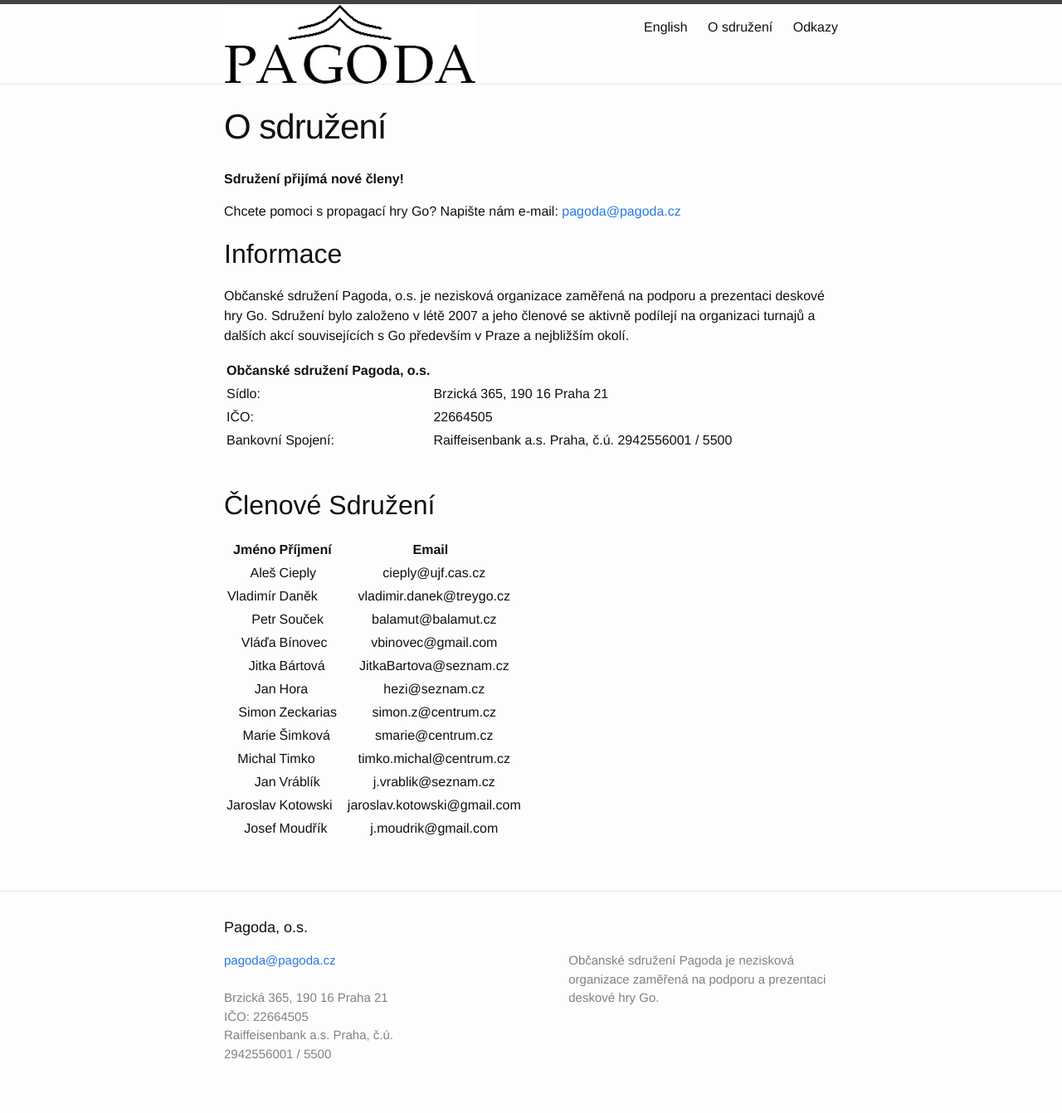
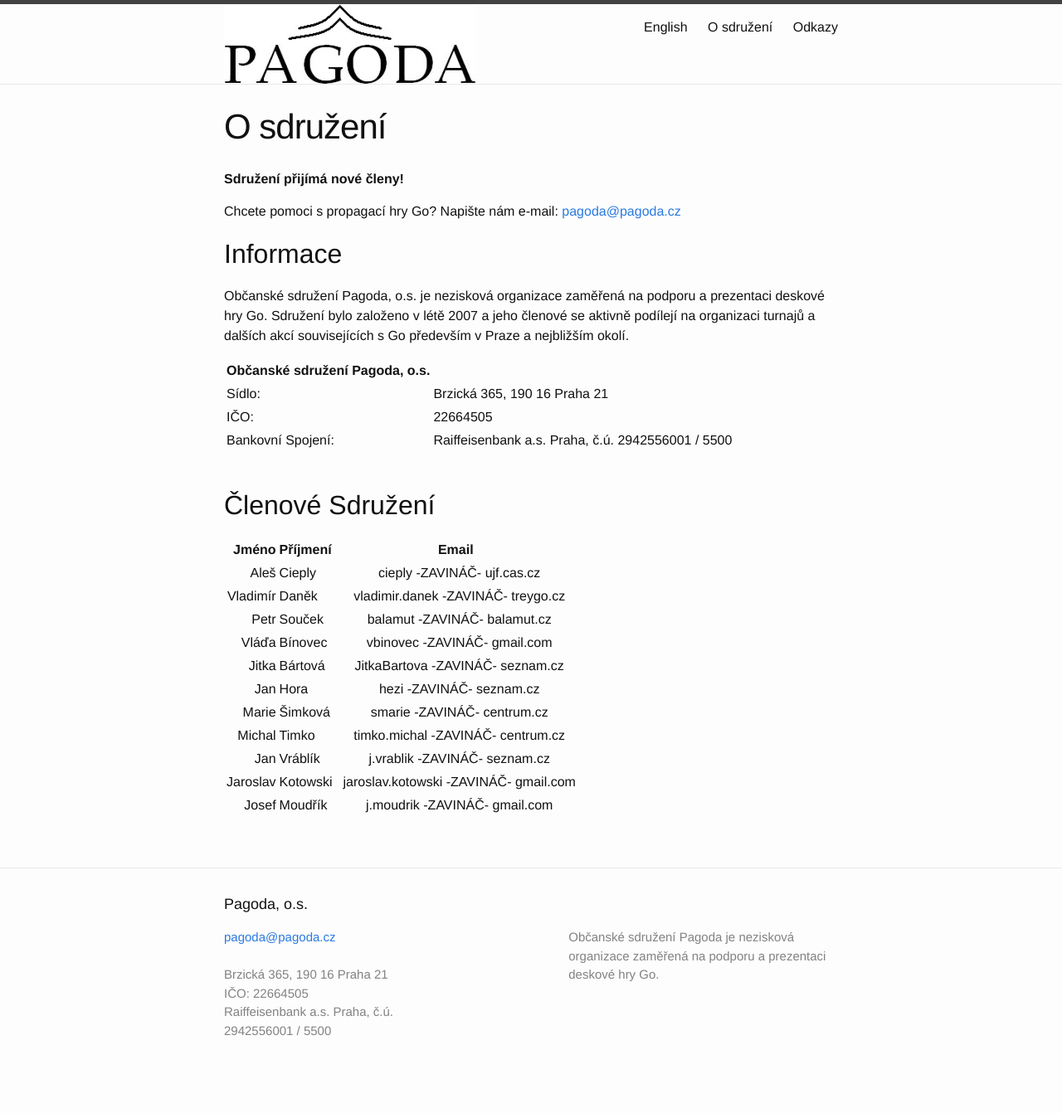
Before and after one commit to pagodacz/pagodacz.github.io, a Jekyll site: the page built from o_nas.md, in a window 1280 px wide. Shown: the whole page at 83% size. Built offline with Jekyll 4.4.1, drawn with Linux system fonts in a browser that asks for light colours; after the commit the page ends 1314 px from its top, so only the background shows below that.

Commit message:
o_nas: pryc se simonem, @ -> -ZAVINAC-

```diff
--- a/o_nas.md
+++ b/o_nas.md
@@ -27,15 +27,14 @@ Občanské sdružení Pagoda, o.s. je nezisková organizace zaměřená na podpo
 
 | Jméno | Příjmení |   Email   |
 | ---: | :--- | :--------: | ---:
-| Aleš | Cieply | &nbsp; cieply@ujf.cas.cz |
-| Vladimír | Daněk | &nbsp; vladimir.danek@treygo.cz |
-| Petr | Souček | &nbsp; balamut@balamut.cz |
-| Vláďa | Bínovec | &nbsp; vbinovec@gmail.com |
-| Jitka | Bártová | &nbsp; JitkaBartova@seznam.cz |
-| Jan | Hora | &nbsp; hezi@seznam.cz |
-| Simon | Zeckarias | &nbsp; simon.z@centrum.cz |
-| Marie | Šimková | &nbsp; smarie@centrum.cz |
-| Michal | Timko | &nbsp; timko.michal@centrum.cz |
-| Jan | Vráblík | &nbsp; j.vrablik@seznam.cz |
-| Jaroslav | Kotowski | &nbsp; jaroslav.kotowski@gmail.com |
-| Josef | Moudřík | &nbsp; j.moudrik@gmail.com |
+| Aleš | Cieply | &nbsp; cieply -ZAVINÁČ- ujf.cas.cz |
+| Vladimír | Daněk | &nbsp; vladimir.danek -ZAVINÁČ- treygo.cz |
+| Petr | Souček | &nbsp; balamut -ZAVINÁČ- balamut.cz |
+| Vláďa | Bínovec | &nbsp; vbinovec -ZAVINÁČ- gmail.com |
+| Jitka | Bártová | &nbsp; JitkaBartova -ZAVINÁČ- seznam.cz |
+| Jan | Hora | &nbsp; hezi -ZAVINÁČ- seznam.cz |
+| Marie | Šimková | &nbsp; smarie -ZAVINÁČ- centrum.cz |
+| Michal | Timko | &nbsp; timko.michal -ZAVINÁČ- centrum.cz |
+| Jan | Vráblík | &nbsp; j.vrablik -ZAVINÁČ- seznam.cz |
+| Jaroslav | Kotowski | &nbsp; jaroslav.kotowski -ZAVINÁČ- gmail.com |
+| Josef | Moudřík | &nbsp; j.moudrik -ZAVINÁČ- gmail.com |
```
